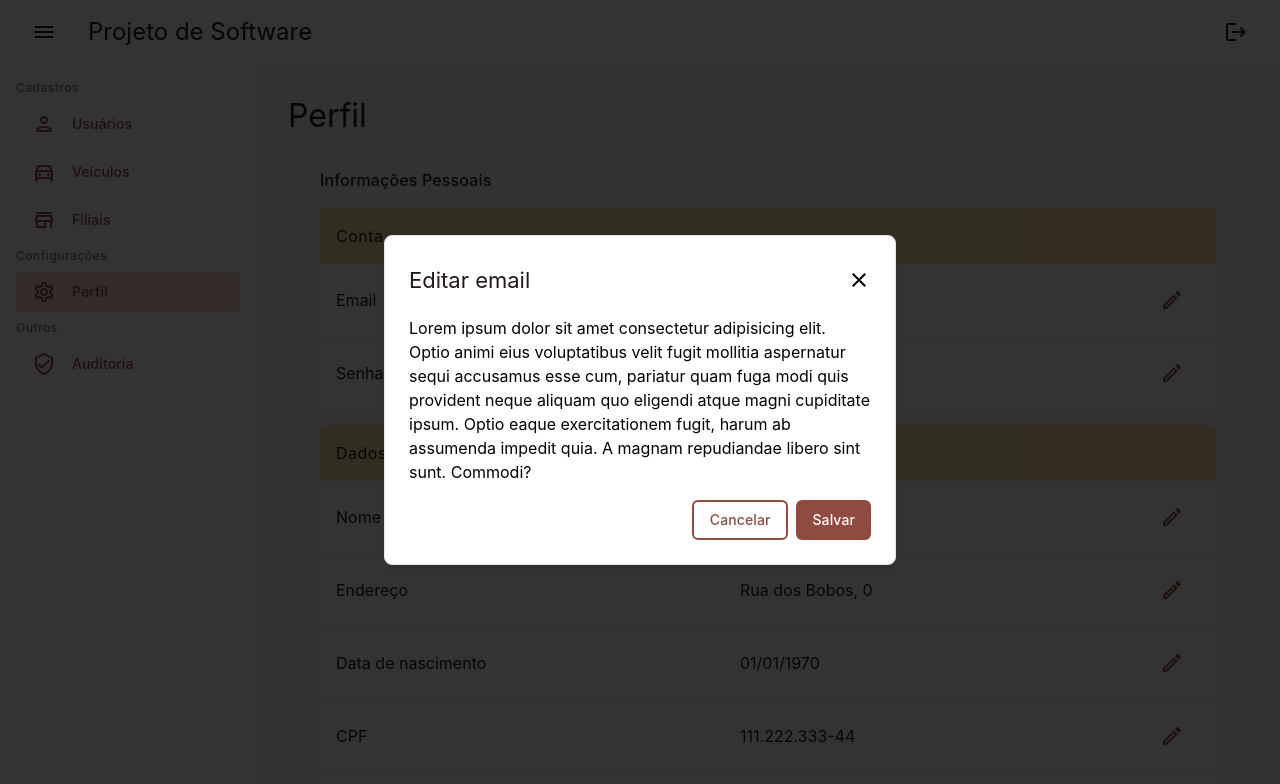
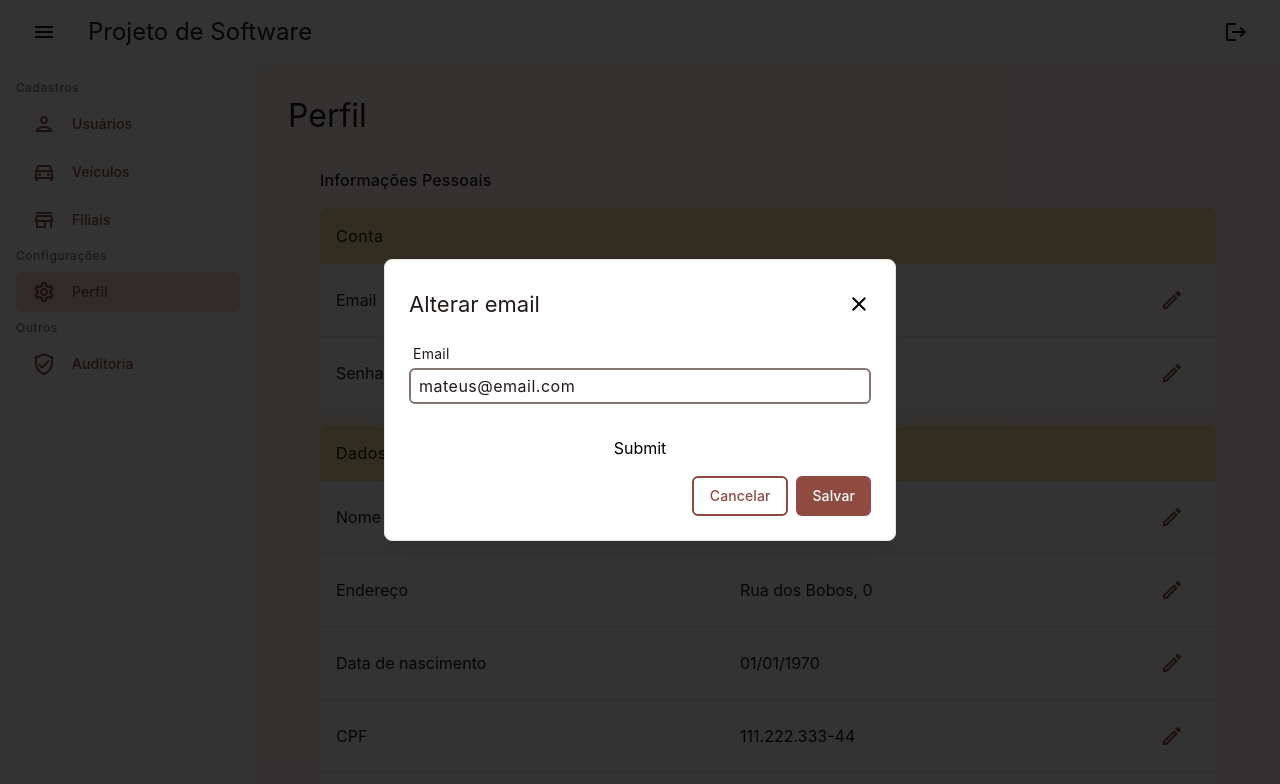
Before and after one commit to MateusPitura/ziscar, a React (Vite) app in the folder frontend/: page / in a window 1280 px wide. Both pictures are taken after a click on the button 1172 px from the left and 300 px from the top of the page. Shown: the top 784 px of the page. Built offline with nearby package versions, Linux system fonts and the light colour scheme; data requests are answered from the project's data file.

Commit message:
feat: added react hook form

```diff
--- a/frontend/package.json
+++ b/frontend/package.json
@@ -30,6 +30,7 @@
     "lucide-react": "^0.471.1",
     "react": "^18.3.1",
     "react-dom": "^18.3.1",
+    "react-hook-form": "^7.54.2",
     "react-router-dom": "^7.1.1",
     "tailwind-merge": "^2.6.0",
     "tailwindcss-animate": "^1.0.7"
--- /dev/null
+++ b/frontend/src/design-system/Input.tsx
@@ -0,0 +1,32 @@
+import classNames from "classnames";
+import type { ReactElement } from "react";
+import { useFormContext, useFormState } from "react-hook-form";
+
+interface InputProperties {
+  name: string;
+  label: string;
+}
+
+export default function Input({ label, name }: InputProperties): ReactElement {
+  const { register } = useFormContext();
+  const { errors } = useFormState({
+    name,
+  });
+
+  return (
+    <label className="flex flex-col">
+      <span className="text-body-medium text-light-onSurface p-1">{label}</span>
+      <input
+        {...register(name)}
+        className="text-body-large text-light-onSurface p-1 border-light-outline border-2 rounded-md pl-2 caret-light-primary"
+      />
+      <span
+        className={classNames("text-body-small text-light-error p-1", {
+          invisible: !errors[name],
+        })}
+      >
+        {errors[name]?.message?.toString() ?? "Campo inválido"}
+      </span>
+    </label>
+  );
+}
--- /dev/null
+++ b/frontend/src/domains/global/components/Form.tsx
@@ -0,0 +1,24 @@
+import type { ReactElement, ReactNode } from "react";
+import { FormProvider, useForm } from "react-hook-form";
+
+interface FormProperties {
+  children: ReactNode;
+  onSubmit: () => void;
+  defaultValues: object;
+}
+
+export default function Form({
+  children,
+  onSubmit,
+  defaultValues,
+}: FormProperties): ReactElement {
+  const methods = useForm({
+    defaultValues: defaultValues,
+  });
+
+  return (
+    <FormProvider {...methods}>
+      <form onSubmit={methods.handleSubmit(onSubmit)}>{children}</form>
+    </FormProvider>
+  );
+}
--- a/frontend/src/domains/profile/components/ProfileContainer.tsx
+++ b/frontend/src/domains/profile/components/ProfileContainer.tsx
@@ -8,9 +8,24 @@ import useGlobalContext from "@/domains/global/hooks/useGlobalContext";
 import { applyMask } from "@/domains/global/utils/applyMask";
 import useFetch from "@/domains/global/hooks/useFetch";
 import convertDate from "@/domains/global/utils/convertDate";
+import EmailForm from "../forms/EmailForm";
+
+interface EditModalInfoProps {
+  open: boolean;
+  title: string;
+  successSnackbarTitle: string;
+  body: ReactElement | undefined;
+  onSubmit: () => void;
+}
 
 export default function ProfileContainer(): ReactElement {
-  const [isOpen, setIsOpen] = useState(false);
+  const [editModalInfo, setEditModalInfo] = useState<EditModalInfoProps>({
+    open: false,
+    title: "",
+    successSnackbarTitle: "",
+    body: undefined,
+    onSubmit: () => {},
+  });
   const [user, setUser] = useState<User | undefined>(undefined);
 
   const { userLogged } = useGlobalContext();
@@ -18,8 +33,11 @@ export default function ProfileContainer(): ReactElement {
   const { showSuccessSnackbar } = useSnackbar();
   const { request } = useFetch();
 
-  function handleOpen(open: boolean) {
-    setIsOpen(open);
+  function handleCloseEditModal() {
+    setEditModalInfo((prev) => ({
+      ...prev,
+      open: false,
+    }));
   }
 
   async function handleGetProfileInfo(id: string) {
@@ -51,26 +69,19 @@ export default function ProfileContainer(): ReactElement {
   return (
     <div className="flex flex-col gap-4">
       <Modal
-        open={isOpen}
-        onClose={() => handleOpen(false)}
-        title="Editar email"
+        open={editModalInfo.open}
+        onClose={handleCloseEditModal}
+        title={editModalInfo.title}
         labelPrimaryBtn="Salvar"
         onClickPrimaryBtn={() => {
           showSuccessSnackbar({
-            title: "Email alterado com sucesso",
-            description: "Seu email foi alterado com sucesso",
-            actionLabel: "Desfazer",
-            onActionClick: () => {},
+            title: editModalInfo.successSnackbarTitle,
           });
         }}
         labelSecondaryBtn="Cancelar"
-        onClickSecondaryBtn={() => {}}
+        onClickSecondaryBtn={handleCloseEditModal}
       >
-        Lorem ipsum dolor sit amet consectetur adipisicing elit. Optio animi
-        eius voluptatibus velit fugit mollitia aspernatur sequi accusamus esse
-        cum, pariatur quam fuga modi quis provident neque aliquam quo eligendi
-        atque magni cupiditate ipsum. Optio eaque exercitationem fugit, harum ab
-        assumenda impedit quia. A magnam repudiandae libero sint sunt. Commodi?
+        {editModalInfo.body}
       </Modal>
       <PageHeader title="Perfil" />
       <div className="flex justify-center">
@@ -81,9 +92,29 @@ export default function ProfileContainer(): ReactElement {
             <Section.Row
               label="Email"
               value={user?.email}
-              onEdit={() => handleOpen(true)}
+              onEdit={() =>
+                setEditModalInfo((prev) => ({
+                  ...prev,
+                  title: "Alterar email",
+                  successSnackbarTitle: "Email alterado com sucesso",
+                  open: true,
+                  body: <EmailForm />,
+                }))
+              }
             />
-            <Section.Row label="Senha" value="••••••••••••" onEdit={() => {}} />
+            <Section.Row
+              label="Senha"
+              value="••••••••••••"
+              onEdit={() =>
+                setEditModalInfo((prev) => ({
+                  ...prev,
+                  title: "Alterar senha",
+                  successSnackbarTitle: "Senha alterada com sucesso",
+                  open: true,
+                  body: <div>Senha</div>,
+                }))
+              }
+            />
           </Section.Group>
           <Section.Group>
             <Section.Header title="Dados" />
--- /dev/null
+++ b/frontend/src/domains/profile/forms/EmailForm.tsx
@@ -0,0 +1,20 @@
+import Input from "@/design-system/Input";
+import Form from "@/domains/global/components/Form";
+import type { ReactElement } from "react";
+
+interface EmailFormProperties {}
+
+export default function EmailForm({}: EmailFormProperties): ReactElement {
+  function handleSubmit(value) {
+    console.log("🌠 value: ", value);
+  }
+
+  return (
+    <Form onSubmit={handleSubmit} defaultValues={{ email: "mateus@email.com" }}>
+      <div className="flex flex-col gap-2 ">
+        <Input name="email" label="Email" />
+        <input type="submit" />
+      </div>
+    </Form>
+  );
+}
--- a/frontend/src/index.css
+++ b/frontend/src/index.css
@@ -42,3 +42,9 @@ body {
 ::-webkit-scrollbar-thumb:hover {
   background-color: #AAA
 }
+
+/* Input */
+
+input:focus {
+  outline: none; /* Remove a borda de foco */
+}
```
Also changed, not shown: 1 other file (tests, documents, lock files or other folders).
